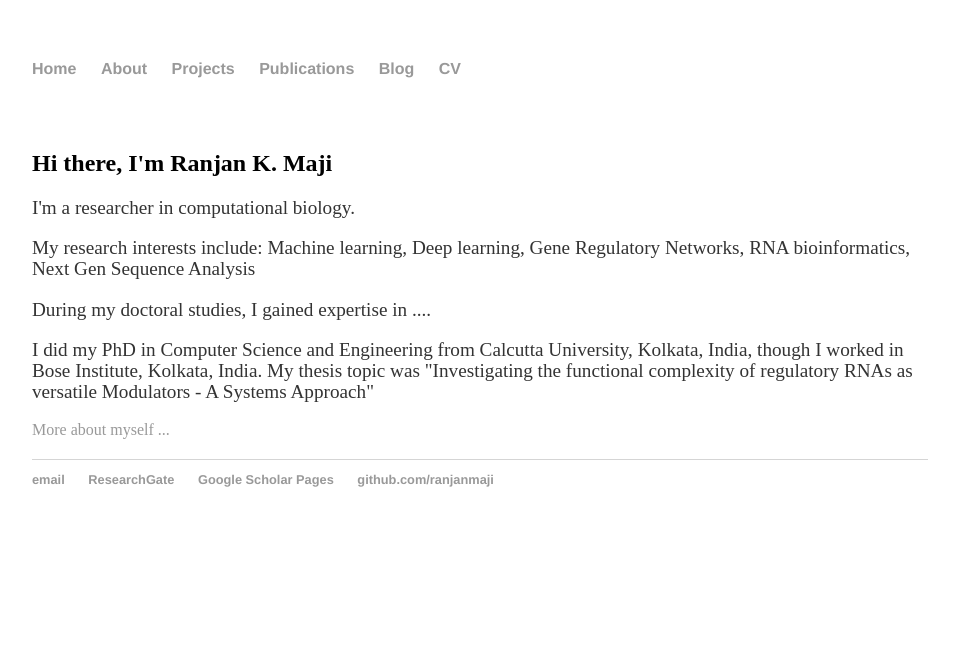
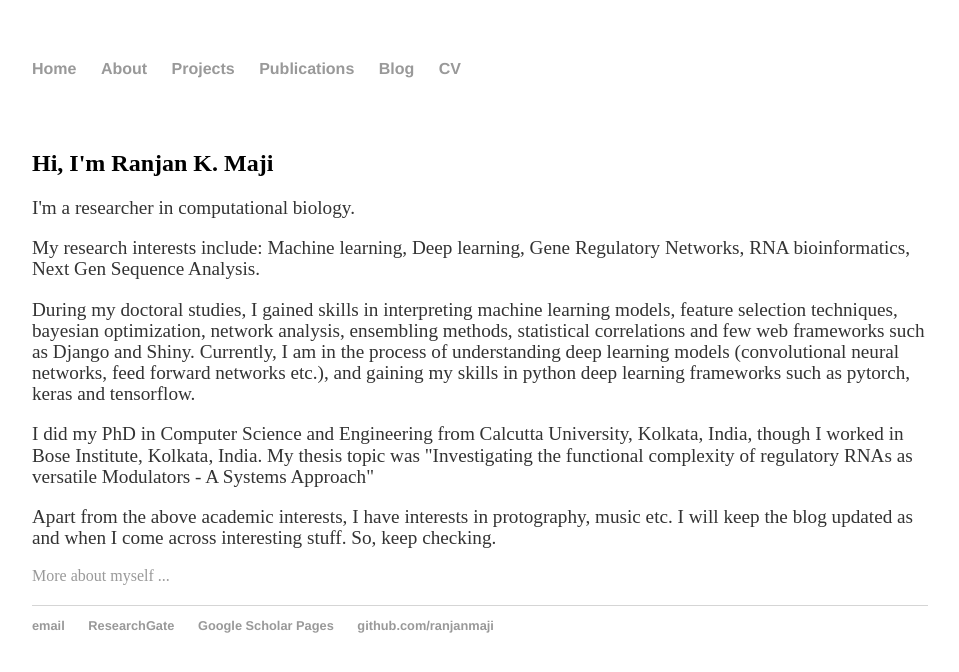
Before and after one commit to ranjanmaji/just-a-site, a Jekyll site: the page built from index.html, in a window 1280 px wide. Shown: the top 672 px of the page, without its empty margins (160-1119 px from the left). Built offline with Jekyll 4.4.1, drawn with Linux system fonts in a browser that asks for light colours.

Commit message:
Update index.html

```diff
--- a/index.html
+++ b/index.html
@@ -5,14 +5,17 @@ title: Ranjan K. Maji
 
 	<div class="blurb">
 		<br><br>
-		<h2>Hi there, I'm Ranjan K. Maji</h2>
+		<h2>Hi, I'm Ranjan K. Maji</h2>
 			<p>I'm a researcher in computational biology.</p>
 
-			<p>My research interests include: Machine learning, Deep learning, Gene Regulatory Networks, RNA bioinformatics, Next Gen Sequence Analysis</p>
+			<p>My research interests include: Machine learning, Deep learning, Gene Regulatory Networks, RNA bioinformatics, Next Gen Sequence Analysis.</p>
 
-			<p>During my doctoral studies, I gained expertise in ....</p>
+			<p>During my doctoral studies, I gained skills in interpreting machine learning models, feature selection techniques, bayesian optimization, network analysis, ensembling methods, statistical correlations and few web frameworks such as Django and Shiny. Currently, I am in the process of understanding deep learning models (convolutional neural networks, feed forward networks etc.), and gaining my skills in python deep learning frameworks such as pytorch, keras and tensorflow.</p>
 
 			<p>I did my PhD in Computer Science and Engineering from Calcutta University, Kolkata, India, though I worked in Bose Institute, Kolkata, India. My thesis topic was "Investigating the functional complexity of regulatory RNAs as versatile Modulators - A Systems Approach"</p>
+
+			<p>Apart from the above academic interests, I have interests in protography, music etc. I will keep the blog updated as and when I come across interesting stuff. So, keep checking.</p>
+
 			<a href="just-a-site/about">More about myself ...</a></p>
 
 	</div><!-- /.blurb -->
```
